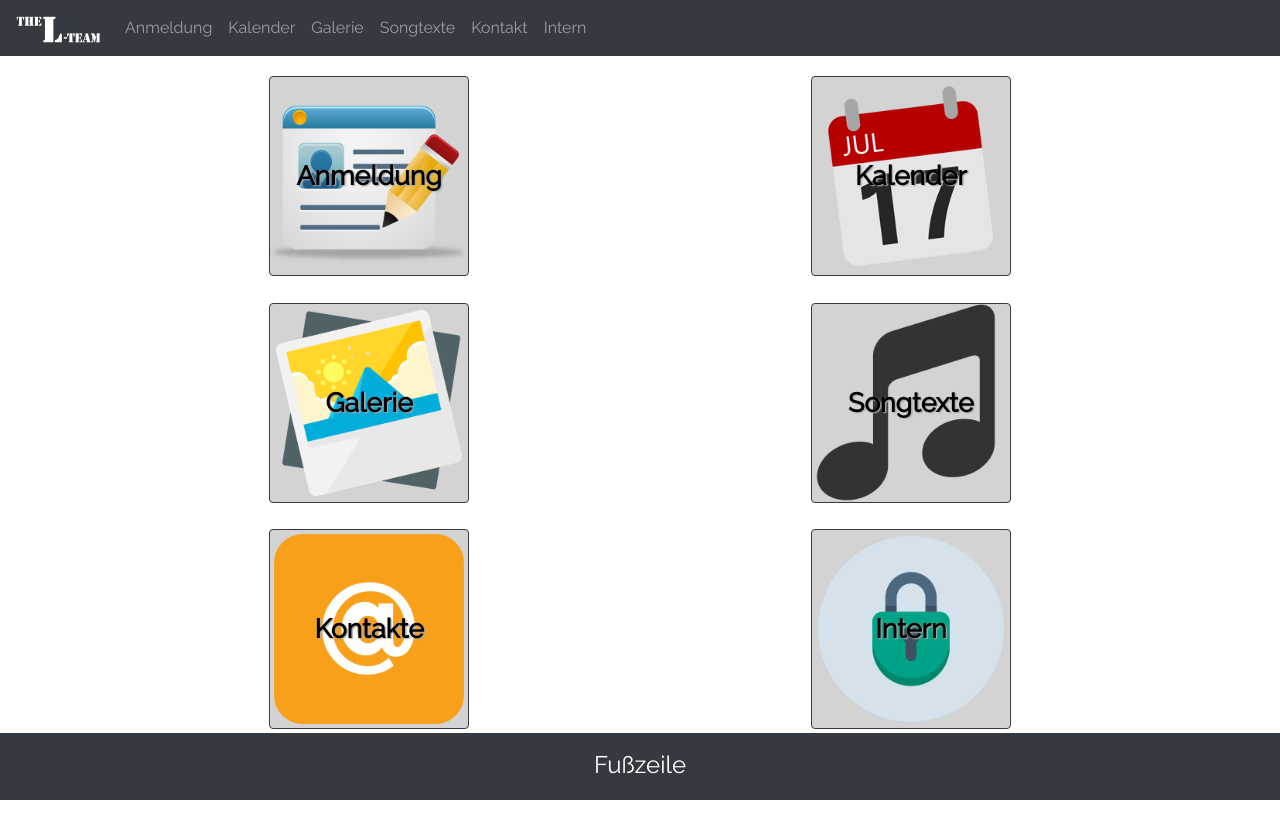
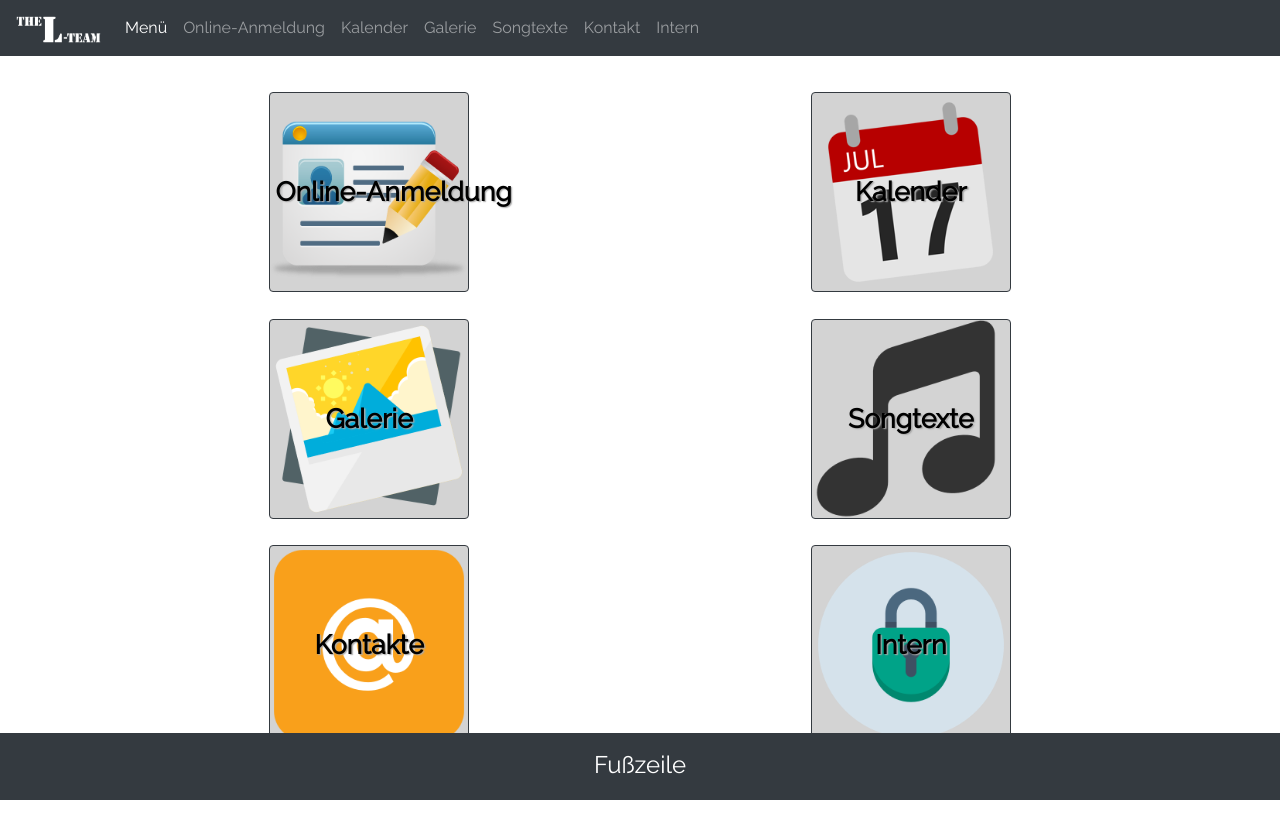
Before and after one commit to marceljakob/LagerteamApp, a PHP site: page / in a window 1280 px wide. Before the commit the page ends 800 px from the top, so only its background shows below. Run offline with PHP 8.4, Linux system fonts and the light colour scheme; some libraries are stand-ins or nearby versions.

Commit message:
Strukturänderungen und Anpassungen des Layouts
mja: Strukturänderungen und Anpassungen, sodass die Navigation auf allen Seiten funktioniert und alle Verlinkungen richtig gesetzt sind.
Zusätzliche Änderungen für ein einheitliches Design

```diff
--- a/LagerteamApp/www/galerie.html
+++ b/LagerteamApp/www/galerie.html
@@ -29,7 +29,7 @@
         <div class="collapse navbar-collapse" id="navbarNavAltMarkup">
             <div class="navbar-nav">
                 <a class="nav-item nav-link" href="./">Menü  </a>
-                <a class="nav-item nav-link" href="#">Online-Anmeldung</a>
+                <a class="nav-item nav-link" href="anmeldung.html">Online-Anmeldung</a>
                 <a class="nav-item nav-link" href="kalender.html">Kalender</a>
                 <a class="nav-item nav-link active" href="galerie.html">Galerie <span class="sr-only">(current)</span></a>
                 <a class="nav-item nav-link" href="songtexte.html">Songtexte</a>
--- a/LagerteamApp/www/index.html
+++ b/LagerteamApp/www/index.html
@@ -19,40 +19,30 @@
     <link rel="stylesheet" href="css/index.css" />
     <link rel="stylesheet" href="css/default.css"/>
 
+    <!-- Skriptbereich -->
+    <script>
+
+    </script>
+
 </head>
 
 <body>
     <!-- Navigationsleiste -->
-    <nav id="nav-main" class="navbar navbar-expand-lg navbar-dark bg-dark">
-        <a class="navbar-brand" href="index.html">
-        <img src="img/logo.png" id="logo" alt="L-Team"> </a>
-        <button class="navbar-toggler" type="button" data-toggle="collapse" data-target="#navbarNav" aria-controls="navbarNav" aria-expanded="false" aria-label="Toggle navigation">
+    <nav class="navbar navbar-expand-lg navbar-dark bg-dark fixed-top">
+        <a class="navbar-brand" href="./"><img src="img/logo.png"></a>
+        <button class="navbar-toggler" type="button" data-toggle="collapse" data-target="#navbarNavAltMarkup" aria-controls="navbarNavAltMarkup" aria-expanded="false" aria-label="Toggle navigation">
             <span class="navbar-toggler-icon"></span>
         </button>
-        <div class="collapse navbar-collapse" id="navbarNav">
-            <ul class="navbar-nav">
-                <li class="nav-item ">
-                    <a class="nav-link" href="#">Anmeldung </a>
-                </li>
-                <li class="nav-item">
-                    <a class="nav-link" href="#">Kalender</a>
-                </li>
-                <li class="nav-item">
-                    <a class="nav-link" href="galerie.html">Galerie</a>
-                </li>
-                <li class="nav-item">
-                    <a class="nav-link" href="songtexte.html">Songtexte</a>
-
-
-                </li>
-                <li class="nav-item">
-                    <a class="nav-link" href="kontaktformular.php">Kontakt</a>
-                </li>
-                <li class="nav-item">
-                    <a class="nav-link" href="#">Intern</a>
-                </li>
-
-            </ul>
+        <div class="collapse navbar-collapse" id="navbarNavAltMarkup">
+            <div class="navbar-nav">
+                <a class="nav-item nav-link active" href="./">Menü <span class="sr-only">(current)</span></a>
+                <a class="nav-item nav-link" href="anmeldung.html">Online-Anmeldung</a>
+                <a class="nav-item nav-link" href="kalender.html">Kalender</a>
+                <a class="nav-item nav-link" href="galerie.html">Galerie</a>
+                <a class="nav-item nav-link" href="songtexte.html">Songtexte</a>
+                <a class="nav-item nav-link" href="kontaktformular.php">Kontakt</a>
+                <a class="nav-item nav-link" href="intern.php">Intern</a>
+            </div>
         </div>
     </nav>
 
@@ -60,21 +50,22 @@
     <!-- Im nachfolgenden main-Bereich werden die Buttons deklariert, welche die Startseite bilden. Diese werden in drei Zeilen dargestellt, wobei sich in jeder Zeile zwei Buttons befinden -->
     <main>
         <!-- Container für das Grid -->
+        </br></br></br>
         <div class="container">
 
             <div class="row">
-                <div class="col-sm-6" id="onlineAnmeldung">
-                    <button type="button" class="btn btn-dark btn-menu" id="btn-anmeldung">Anmeldung</button>
+                <div class="col-md-6" id="onlineAnmeldung">
+                    <button type="button" class="btn btn-dark btn-menu" id="btn-anmeldung" onclick="javascript:location.href='anmeldung.html'"> Online-Anmeldung</button>
 
                 </div>
 
-                <div class="col-sm-6" id="kalender">
-                    <button type="button" class="btn btn-dark btn-menu" id="btn-kalender"> Kalender</button>
+                <div class="col-md-6" id="kalender">
+                    <button type="button" class="btn btn-dark btn-menu" id="btn-kalender" onclick="javascript:location.href='kalender.html'"> Kalender</button>
                 </div>
             </div>
 
             <div class="row">
-                <div class="col-sm-6" id="gallerie">
+                <div class="col-md-6" id="gallerie">
 
                      <button type="button" class="btn btn-dark btn-menu" id="btn-galerie"
                      onclick="javascript:location.href='galerie.html'"> Galerie</button>
@@ -82,7 +73,7 @@
 
                 </div>
 
-                <div class="col-sm-6" id="songtexte">
+                <div class="col-md-6" id="songtexte">
 
                      <button type="button" class="btn btn-dark btn-menu" id="btn-songtexte"
                      onclick="javascript:location.href='songtexte.html'"> Songtexte</button>
@@ -92,18 +83,20 @@
             </div>
 
             <div class="row">
-                <div class="col-sm-6" id="kontakte">
+                <div class="col-md-6" id="kontakte">
                      <button type="button" class="btn btn-dark btn-menu" id="btn-kontakte" onclick="javascript:location.href='kontaktformular.php'"> Kontakte</button>
 
                 </div>
 
-                <div class="col-sm-6" id="intern">
-                     <button type="button" class="btn btn-dark btn-menu" id="btn-intern"> Intern</button>
+                <div class="col-md-6" id="intern">
+                     <button type="button" class="btn btn-dark btn-menu" id="btn-intern" onclick="javascript:location.href='intern.php'"> Intern</button>
                 </div>
 
             </div>
 
         </div>
+
+
 
     </main>
 
--- a/LagerteamApp/www/intern.php
+++ b/LagerteamApp/www/intern.php
@@ -79,7 +79,7 @@ if ($result_getNews->num_rows > 0) {
         <div class="collapse navbar-collapse" id="navbarNavAltMarkup">
             <div class="navbar-nav">
                 <a class="nav-item nav-link" href="./">Menü</a>
-                <a class="nav-item nav-link" href="#">Online-Anmeldung</a>
+                <a class="nav-item nav-link" href="anmeldung.html">Online-Anmeldung</a>
                 <a class="nav-item nav-link" href="kalender.html">Kalender</a>
                 <a class="nav-item nav-link" href="galerie.html">Galerie</a>
                 <a class="nav-item nav-link" href="songtexte.html">Songtexte</a>
--- a/LagerteamApp/www/kalender.html
+++ b/LagerteamApp/www/kalender.html
@@ -35,7 +35,7 @@
         <div class="collapse navbar-collapse" id="navbarNavAltMarkup">
             <div class="navbar-nav">
                 <a class="nav-item nav-link" href="./">Menü</a>
-                <a class="nav-item nav-link" href="#unbekannt">Online-Anmeldung</a>
+                <a class="nav-item nav-link" href="anmeldung.html">Online-Anmeldung</a>
                 <a class="nav-item nav-link active" href="kalender.html">Kalender</a>
                 <a class="nav-item nav-link" href="galerie.html">Galerie</a>
                 <a class="nav-item nav-link" href="songtexte.html">Songtexte</a>
--- a/LagerteamApp/www/songtexte.html
+++ b/LagerteamApp/www/songtexte.html
@@ -28,7 +28,7 @@
         <div class="collapse navbar-collapse" id="navbarNavAltMarkup">
             <div class="navbar-nav">
                 <a class="nav-item nav-link" href="./">Menü</a>
-                <a class="nav-item nav-link" href="#">Online-Anmeldung</a>
+                <a class="nav-item nav-link" href="anmeldung.html">Online-Anmeldung</a>
                 <a class="nav-item nav-link" href="kalender.html">Kalender</a>
                 <a class="nav-item nav-link" href="galerie.html">Galerie</a>
                 <a class="nav-item nav-link active" href="">Songtexte <span class="sr-only">(current)</span></a>
```
Also changed, not shown: LagerteamApp/www/anmeldung.html (added, +56 -0 lines), LagerteamApp/www/anmeldung.php (deleted, +0 -113 lines), LagerteamApp/www/index_ohne_newsticker.html (renamed from LagerteamApp/www/index_newsticker.html, +10 -16 lines), LagerteamApp/www/kontaktformular.php (+13 -25 lines).
